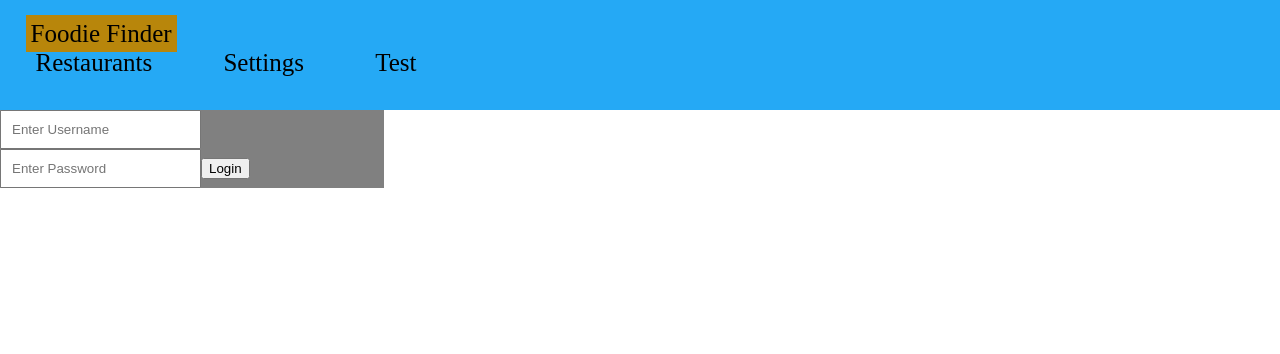
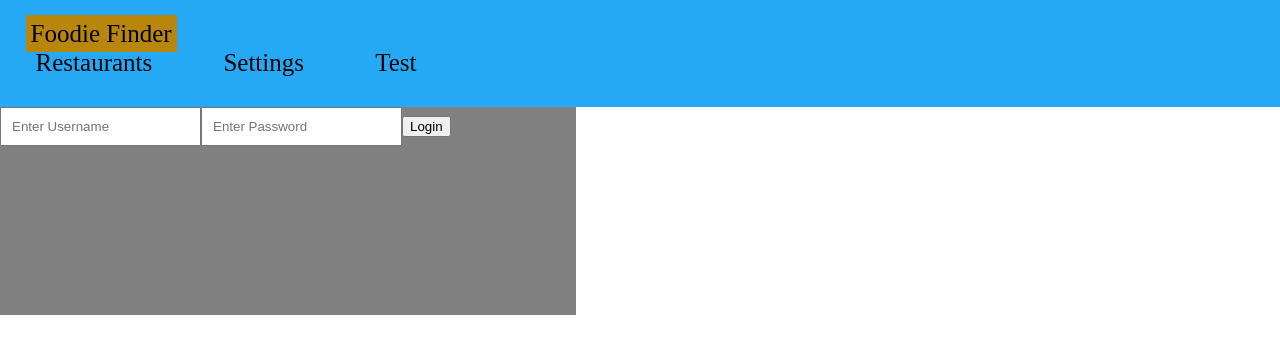
Before and after one commit to alvjg/food-app, a React (Create React App) app: page / in a window 1280 px wide. Shown: the top 354 px of the page. Built offline with nearby package versions, Linux system fonts and the light colour scheme.

Commit message:
flexbox fix

```diff
--- a/src/App.css
+++ b/src/App.css
@@ -1,13 +1,13 @@
 html,
 body {
-    display: flex;
+
     height: 100%;
-    width: 10 0%;
+    width: 100%;
 
     /* background: linear-gradient(to top, rgba(43, 64, 48, 1), rgba(108, 189, 129, 1));
     background: -webkit-linear-gradient(to top, rgba(43, 64, 48, 1), rgba(108, 189, 129, 1));
     background: -moz-linear-gradient(to top, rgba(43, 64, 48, 1), rgba(108, 189, 129, 1)); */
-    background: white;
+
     background-repeat: no-repeat;
     margin: auto;
     /* padding: 10px; */
@@ -25,10 +25,11 @@ body {
 
 /* Login form */
 .login-form {
-    align-items: center;
+
     background-color: grey;
-    height: 80%;
-    width: 30%;
+    left:85%;
+    height: 30%;
+    width: 45%;
 }
 
 
@@ -38,7 +39,24 @@ input {
 
 }
 
-.flex-items {
-    border-color: black;
-    border-width: 50px;
+
+#root{
+    position: relative;
+    height: 100%;
+    display: flex;
+  flex-direction: column;
+  flex-wrap: nowrap;
+  justify-content: normal;
+  align-items: normal;
+  align-content: normal;
+
 }
+main{
+    position: relative;
+    display: block;
+
+
+    width: 100%;
+    height:90%;
+
+}
--- a/src/components/NavBar.css
+++ b/src/components/NavBar.css
@@ -1,7 +1,13 @@
 .navbar {
     position: relative;
-    width: 100vw;
+    width: 100%;
     height: 10%;
+    display: block;
+    flex-grow: 0;
+    flex-shrink: 1;
+    flex-basis: auto;
+    align-self: auto;
+    order: 0;
     font-family: Montserrat;
     background-color: #25a9f5;
     padding: 15px 0px 15px 0px;
--- a/src/components/NavBar.js
+++ b/src/components/NavBar.js
@@ -5,7 +5,7 @@ const NavBar = () => {
     console.log(document.getElementsByClassName("navbar").parentElement + "hihih");
     return (
         <>
-            <nav class="navbar flex-items">
+            <nav class="navbar">
 
                 {/* NavLink has conditional class="active" (only appears when user clicks on the link)*/}
                 <div class="logo">
--- a/src/layouts/RootLayout.js
+++ b/src/layouts/RootLayout.js
@@ -5,9 +5,9 @@ export default function RootLayout() {
     return (
         <>
             {/* <div class="root-layout flex-items"> */}
-            <Navbar class="flex-items" />
+            <Navbar  />
             {/* </div> */}
-            <main class= "flex-items">
+            <main >
                 {/* renders the component(s) */}
                 <Outlet />
             </main>
```
